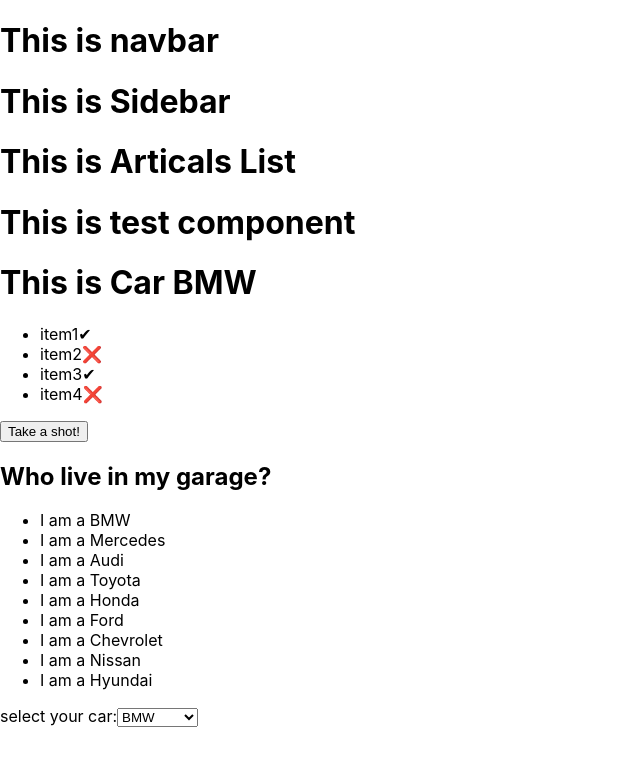
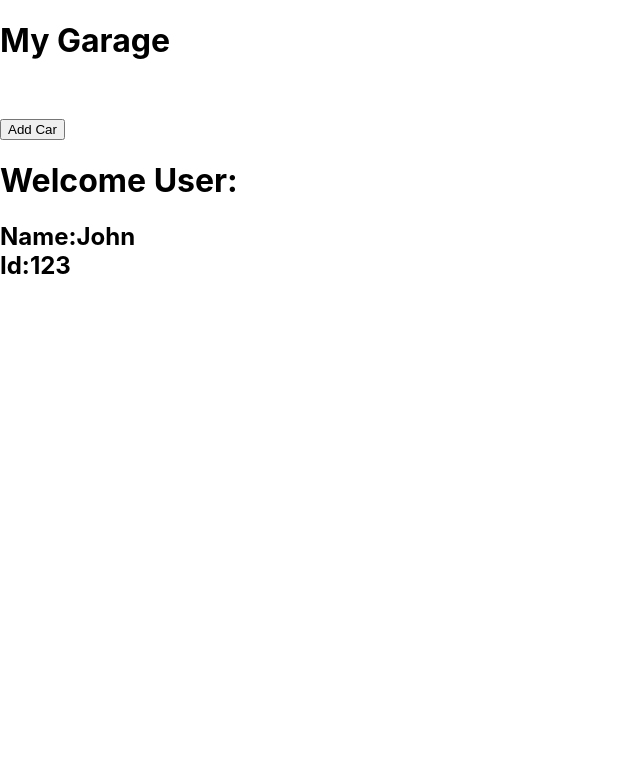
Before and after one commit to Rithip-Rajavel/learning-react, a React (Create React App) app: page / in a window 1280 px wide. Shown: the top 766 px of the page, without its empty margins (0-640 px from the left). Built offline with nearby package versions, Linux system fonts and the light colour scheme.

Commit message:
that_is_it

```diff
--- a/src/App.js
+++ b/src/App.js
@@ -4,6 +4,10 @@
 import React from 'react';
 import { useState } from 'react';
 import Login from './components/Login.js';
+import Garage from './components/Garage.js';
+import { Provider } from './components/Context.js';
+import WelcomePage from './components/Welcomepage.js';
+
 
 const Navbar =()=>{
   return <h1>This is navbar</h1>
@@ -58,27 +62,27 @@
   )
 }
 
-function Garage(){
-  const car = [
-    {id:1, brand:"BMW"},
-    {id:2, brand:"Mercedes"},
-    {id:3, brand:"Audi"},
-    {id:4, brand:"Toyota"},
-    {id:5, brand:"Honda"},
-    {id:6, brand:"Ford"},
-    {id:7, brand:"Chevrolet"},
-    {id:8, brand:"Nissan"},
-    {id:9, brand:"Hyundai"},
-  ];
-  return (
-    <>
-    <h2>Who live in my garage?</h2>
-    <ul>
-      {car.map((cars)=><Cars key ={cars.id} name={cars} />)}
-    </ul>
-    </>
-  );
-}
+// function Garage(){
+//   const car = [
+//     {id:1, brand:"BMW"},
+//     {id:2, brand:"Mercedes"},
+//     {id:3, brand:"Audi"},
+//     {id:4, brand:"Toyota"},
+//     {id:5, brand:"Honda"},
+//     {id:6, brand:"Ford"},
+//     {id:7, brand:"Chevrolet"},
+//     {id:8, brand:"Nissan"},
+//     {id:9, brand:"Hyundai"},
+//   ];
+//   return (
+//     <>
+//     <h2>Who live in my garage?</h2>
+//     <ul>
+//       {car.map((cars)=><Cars key ={cars.id} name={cars} />)}
+//     </ul>
+//     </>
+//   );
+// }
 
 function MyForm(){
   const [Mycars,setMycars] = useState("BMW");
@@ -94,8 +98,7 @@
         select your car:
       </label>
       <select value={Mycars} onChange={HandleChange}
-      onMouseOver={() => setHoverStyle({ color: "red" })}
-      onMouseOut={() => setHoverStyle({})}
+
       style={hoverStyle}>
         <option value="BMW">BMW</option>
         <option value="Mercedes">Mercedes</option>
@@ -110,13 +113,33 @@
     </form>
   )
 }
+//List
+
+const Items =() =>{
+  const COMPANY = ["GEEKS", "FOR", "GEEKS"];
+  const handleClick = (COMPANY)=>{
+    alert(`You clicked ${COMPANY}`);
+  }
+
+  return (
+    <div>
+      <h1>List of Companies</h1>
+      <ul>
+        {COMPANY.map((company,index) => (
+          <button key={index} onClick={(() =>{handleClick(company)})}>{company}</button>
+        ))}
+      </ul>
+    </div>
+  )
+}
+//Context API
 function App() {
 
 
   const carInfo = {name:"BMW" ,model :"X5", year:2023};
   return (
     <div >
-      <Navbar />
+      {/* <Navbar />
       <Sidebar />
       <Articallist />
       <Test />
@@ -124,8 +147,14 @@
       <List />
       <Football />
       <Garage />
-      {/* <Login /> */}
+      {/* <Login /> }
       <MyForm />
+      <Items /> */}
+      <Garage />
+      <Provider value ={{name:"John", id:123}}>
+        <WelcomePage />
+      </Provider>
+
     </div>
   );
 }
--- /dev/null
+++ b/src/components/Context.js
@@ -0,0 +1,6 @@
+import React from 'react'
+
+const Context  = React.createContext();
+
+export const Provider  = Context.Provider;
+export const Consumer = Context.Consumer;
--- /dev/null
+++ b/src/components/Garage.js
@@ -0,0 +1,54 @@
+import {React,useState} from 'react';
+
+function Garage() {
+    const [Cars,setcars] = useState([]);
+    const [carname,setcarname] = useState('');
+    const [Carbrand,setcarbrand] = useState('');
+    const [Showform,setshowform] = useState(false);
+
+    const Addcar = ({carname,brandname}) => {
+        const newcar = {name:carname,brand:brandname};
+        setcars([...Cars,newcar]);
+
+    }
+
+    const RemoveCar =(index) =>{
+        const newcars = [...Cars];
+        newcars.splice(index,1);
+        setcars(newcars);
+    }
+
+    const handleSubmit =(e) =>{
+        e.preventDefault();
+        Addcar({carname,Carbrand});
+        setshowform(false);
+    }
+
+    return (
+        <div>
+            <div>
+                <h1>My Garage</h1><br />
+                <ul>
+                    {Cars.map((car,index)=>(
+                        console.log(car),
+                        <div>
+                            <li key={index} >{car.name} and it's brand {car.brand}</li>
+                            <button onClick={() => RemoveCar(index)}>Remove</button>
+                        </div>
+                    ))}
+                </ul>
+                {Showform ?(
+                    <form onSubmit={handleSubmit}>
+                        <input type="text" placeholder="Car Name" value={carname} onChange={(e) => setcarname(e.target.value)} /><br />
+                        <input type="text" placeholder="Car Brand" value={Carbrand} onChange={(e) => setcarbrand(e.target.value)} /><br />
+                        <button type="submit">Add Car</button>
+                    </form>
+                ) : (
+                    <button onClick={() => setshowform(true)}>Add Car</button>
+                )}
+            </div>
+        </div>
+    )
+
+}
+export default Garage;
--- /dev/null
+++ b/src/components/Welcomepage.js
@@ -0,0 +1,19 @@
+import React from 'react';
+import { Consumer } from './Context';
+
+const WelcomePage =() =>{
+    return (
+        <div>
+            <h1>Welcome User:</h1>
+            <Consumer>
+                {(value)=>(
+                    <h2>
+                        Name:{value.name} <br />
+                        Id:{value.id} <br />
+                    </h2>
+                )}
+            </Consumer>
+        </div>
+    )
+}
+export default WelcomePage;
```
